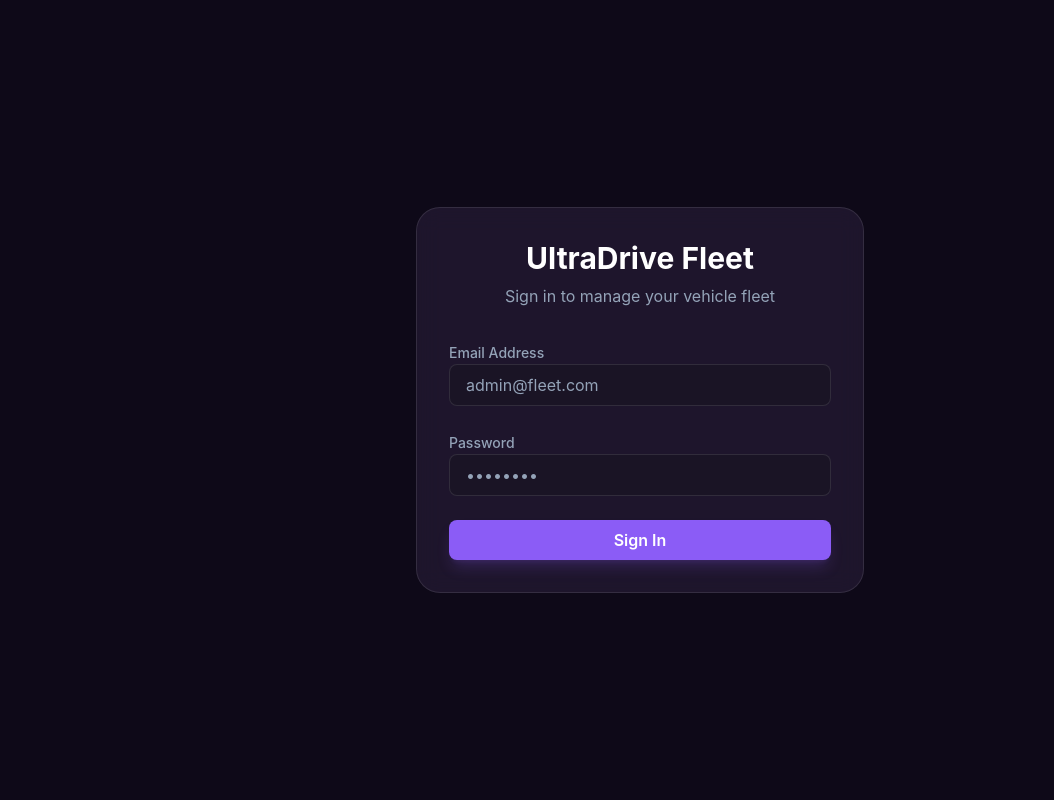
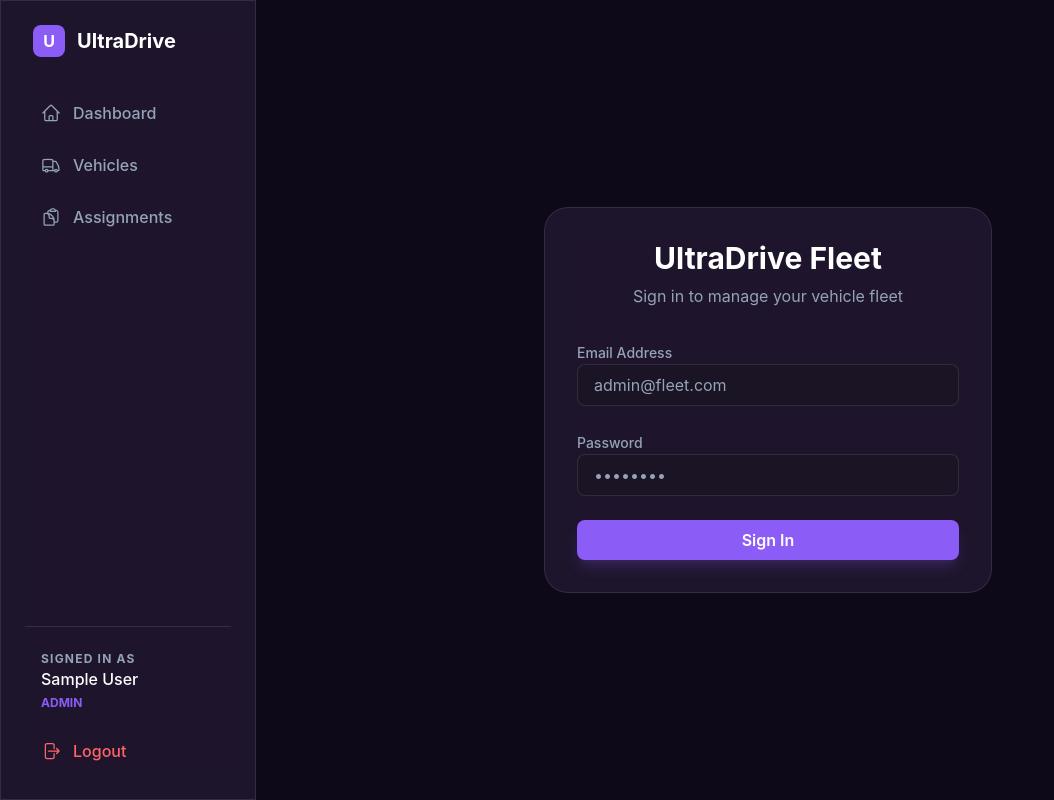
Before and after one commit to AsithaLKonara/Vehicle-Fleet-Management-Service---Frontend, a Next.js app: page /login in a window 1280 px wide. Shown: the whole page, without its empty margins (0-1054 px from the left). Built offline with nearby package versions, Linux system fonts and the light colour scheme; no server answers; sample sign-in values are in the browser's storage.

Commit message:
feat: implement authentication and RBAC

```diff
--- a/src/app/layout.tsx
+++ b/src/app/layout.tsx
@@ -1,6 +1,7 @@
 import type { Metadata } from "next";
 import "./globals.css";
 import Providers from "@/components/Providers";
+import ClientLayout from "@/components/ClientLayout";
 
 export const metadata: Metadata = {
   title: "UltraDrive Fleet",
@@ -14,9 +15,11 @@ export default function RootLayout({
 }>) {
   return (
     <html lang="en" className="h-full">
-      <body className="min-h-full flex flex-col antialiased">
+      <body className="min-h-full bg-background antialiased">
         <Providers>
-          {children}
+          <ClientLayout>
+            {children}
+          </ClientLayout>
         </Providers>
       </body>
     </html>
--- a/src/app/login/page.tsx
+++ b/src/app/login/page.tsx
@@ -1,15 +1,16 @@
 'use client';
 
 import { useState } from 'react';
-import { useRouter } from 'next/navigation';
 import apiClient from '@/lib/apiClient';
+import { useAuth } from '@/context/AuthContext';
+import axios from 'axios';
 
 export default function LoginPage() {
   const [email, setEmail] = useState('');
   const [password, setPassword] = useState('');
   const [error, setError] = useState('');
   const [loading, setLoading] = useState(false);
-  const router = useRouter();
+  const { login } = useAuth();
 
   const handleLogin = async (e: React.FormEvent) => {
     e.preventDefault();
@@ -18,11 +19,14 @@ export default function LoginPage() {
 
     try {
       const response = await apiClient.post('/auth/login', { email, password });
-      localStorage.setItem('token', response.data.data.token);
-      localStorage.setItem('user', JSON.stringify(response.data.data.user));
-      router.push('/');
-    } catch (err: any) {
-      setError(err.response?.data?.message || 'Login failed. Please check your credentials.');
+      const { token, user } = response.data.data;
+      login(token, user);
+    } catch (err: unknown) {
+      if (axios.isAxiosError(err)) {
+        setError(err.response?.data?.message || 'Login failed. Please check your credentials.');
+      } else {
+        setError('An unexpected error occurred');
+      }
     } finally {
       setLoading(false);
     }
--- /dev/null
+++ b/src/components/ClientLayout.tsx
@@ -0,0 +1,25 @@
+'use client';
+
+import { useAuth } from '@/context/AuthContext';
+import Navigation from './Navigation';
+
+export default function ClientLayout({ children }: { children: React.ReactNode }) {
+  const { user, isLoading } = useAuth();
+
+  if (isLoading) {
+    return (
+      <div className="min-h-screen w-full flex items-center justify-center bg-background">
+        <div className="animate-spin rounded-full h-12 w-12 border-t-2 border-b-2 border-primary"></div>
+      </div>
+    );
+  }
+
+  return (
+    <div className="flex min-h-screen w-full">
+      {user && <Navigation />}
+      <main className={`flex-1 transition-all duration-300 ${user ? 'pl-64' : 'pl-0'}`}>
+        {children}
+      </main>
+    </div>
+  );
+}
--- /dev/null
+++ b/src/components/Navigation.tsx
@@ -0,0 +1,75 @@
+'use client';
+
+import Link from 'next/link';
+import { usePathname } from 'next/navigation';
+import { useAuth } from '@/context/AuthContext';
+import {
+  HomeIcon,
+  TruckIcon,
+  UsersIcon,
+  ClipboardDocumentIcon,
+  ArrowRightOnRectangleIcon
+} from '@heroicons/react/24/outline';
+
+export default function Navigation() {
+  const pathname = usePathname();
+  const { user, logout } = useAuth();
+
+  if (!user) return null;
+
+  const navItems = [
+    { name: 'Dashboard', href: '/', icon: HomeIcon },
+    { name: 'Vehicles', href: '/vehicles', icon: TruckIcon },
+    { name: 'Users', href: '/users', icon: UsersIcon, roles: ['ADMIN'] },
+    { name: 'Assignments', href: '/assignments', icon: ClipboardDocumentIcon },
+  ];
+
+  const filteredItems = navItems.filter(item =>
+    !item.roles || item.roles.includes(user.role)
+  );
+
+  return (
+    <nav className="fixed left-0 top-0 h-full w-64 glass border-r border-white/10 p-6 flex flex-col space-y-8 z-50">
+      <div className="flex items-center gap-3 px-2">
+        <div className="w-8 h-8 bg-primary rounded-lg flex items-center justify-center font-bold text-white">U</div>
+        <h1 className="text-xl font-bold text-white">UltraDrive</h1>
+      </div>
+
+      <div className="flex-1 flex flex-col space-y-1">
+        {filteredItems.map((item) => {
+          const isActive = pathname === item.href;
+          return (
+            <Link
+              key={item.href}
+              href={item.href}
+              className={`flex items-center gap-3 px-4 py-3 rounded-xl transition-all duration-200 ${
+                isActive
+                  ? 'bg-primary text-white shadow-lg shadow-primary/20'
+                  : 'text-text-dim hover:bg-white/5 hover:text-white'
+              }`}
+            >
+              <item.icon className="w-5 h-5" />
+              <span className="font-medium">{item.name}</span>
+            </Link>
+          );
+        })}
+      </div>
+
+      <div className="pt-6 border-t border-white/10 space-y-4">
+        <div className="px-4">
+          <p className="text-xs font-bold text-text-dim uppercase tracking-widest">Signed in as</p>
+          <p className="text-white font-medium truncate">{user.name}</p>
+          <p className="text-xs text-primary font-bold uppercase mt-1">{user.role}</p>
+        </div>
+
+        <button
+          onClick={logout}
+          className="w-full flex items-center gap-3 px-4 py-3 rounded-xl text-red-400 hover:bg-red-400/10 transition-all duration-200"
+        >
+          <ArrowRightOnRectangleIcon className="w-5 h-5" />
+          <span className="font-medium">Logout</span>
+        </button>
+      </div>
+    </nav>
+  );
+}
--- a/src/components/Providers.tsx
+++ b/src/components/Providers.tsx
@@ -2,13 +2,16 @@
 
 import { QueryClient, QueryClientProvider } from '@tanstack/react-query';
 import { ReactNode, useState } from 'react';
+import { AuthProvider } from '@/context/AuthContext';
 
 export default function Providers({ children }: { children: ReactNode }) {
   const [queryClient] = useState(() => new QueryClient());
 
   return (
     <QueryClientProvider client={queryClient}>
-      {children}
+      <AuthProvider>
+        {children}
+      </AuthProvider>
     </QueryClientProvider>
   );
 }
--- /dev/null
+++ b/src/context/AuthContext.tsx
@@ -0,0 +1,91 @@
+'use client';
+
+import React, { createContext, useContext, useState, useEffect, ReactNode, useCallback, useMemo } from 'react';
+import { useRouter, usePathname } from 'next/navigation';
+
+interface User {
+  id: string;
+  name: string;
+  email: string;
+  role: 'ADMIN' | 'FLEET_MANAGER' | 'FLEET_STAFF';
+}
+
+interface AuthContextType {
+  user: User | null;
+  token: string | null;
+  login: (token: string, user: User) => void;
+  logout: () => void;
+  isLoading: boolean;
+}
+
+const AuthContext = createContext<AuthContextType | undefined>(undefined);
+
+export function AuthProvider({ children }: { children: ReactNode }) {
+  const [user, setUser] = useState<User | null>(null);
+  const [token, setToken] = useState<string | null>(null);
+  const [isLoading, setIsLoading] = useState(true);
+  const router = useRouter();
+  const pathname = usePathname();
+
+  useEffect(() => {
+    const storedToken = localStorage.getItem('token');
+    const storedUser = localStorage.getItem('user');
+
+    if (storedToken && storedUser) {
+      setTimeout(() => {
+        setToken(storedToken);
+        setUser(JSON.parse(storedUser));
+        setIsLoading(false);
+      }, 0);
+    } else {
+      setTimeout(() => setIsLoading(false), 0);
+    }
+  }, []);
+
+  useEffect(() => {
+    if (!isLoading) {
+      const publicPaths = ['/login'];
+      if (!token && !publicPaths.includes(pathname)) {
+        router.push('/login');
+      }
+    }
+  }, [token, isLoading, pathname, router]);
+
+  const login = useCallback((newToken: string, newUser: User) => {
+    localStorage.setItem('token', newToken);
+    localStorage.setItem('user', JSON.stringify(newUser));
+    setToken(newToken);
+    setUser(newUser);
+    router.push('/');
+  }, [router]);
+
+  const logout = useCallback(() => {
+    localStorage.removeItem('token');
+    localStorage.removeItem('user');
+    setToken(null);
+    setUser(null);
+    router.push('/login');
+  }, [router]);
+
+  const value = useMemo(() => ({
+    user,
+    token,
+    login,
+    logout,
+    isLoading
+  }), [user, token, login, logout, isLoading]);
+
+  return (
+    <AuthContext.Provider value={value}>
+      {children}
+    </AuthContext.Provider>
+  );
+}
+
+export function useAuth() {
+  const context = useContext(AuthContext);
+  if (context === undefined) {
+    throw new Error('useAuth must be used within an AuthProvider');
+  }
+  return context;
+}
```
Also changed, not shown: lint_output.txt (added).
